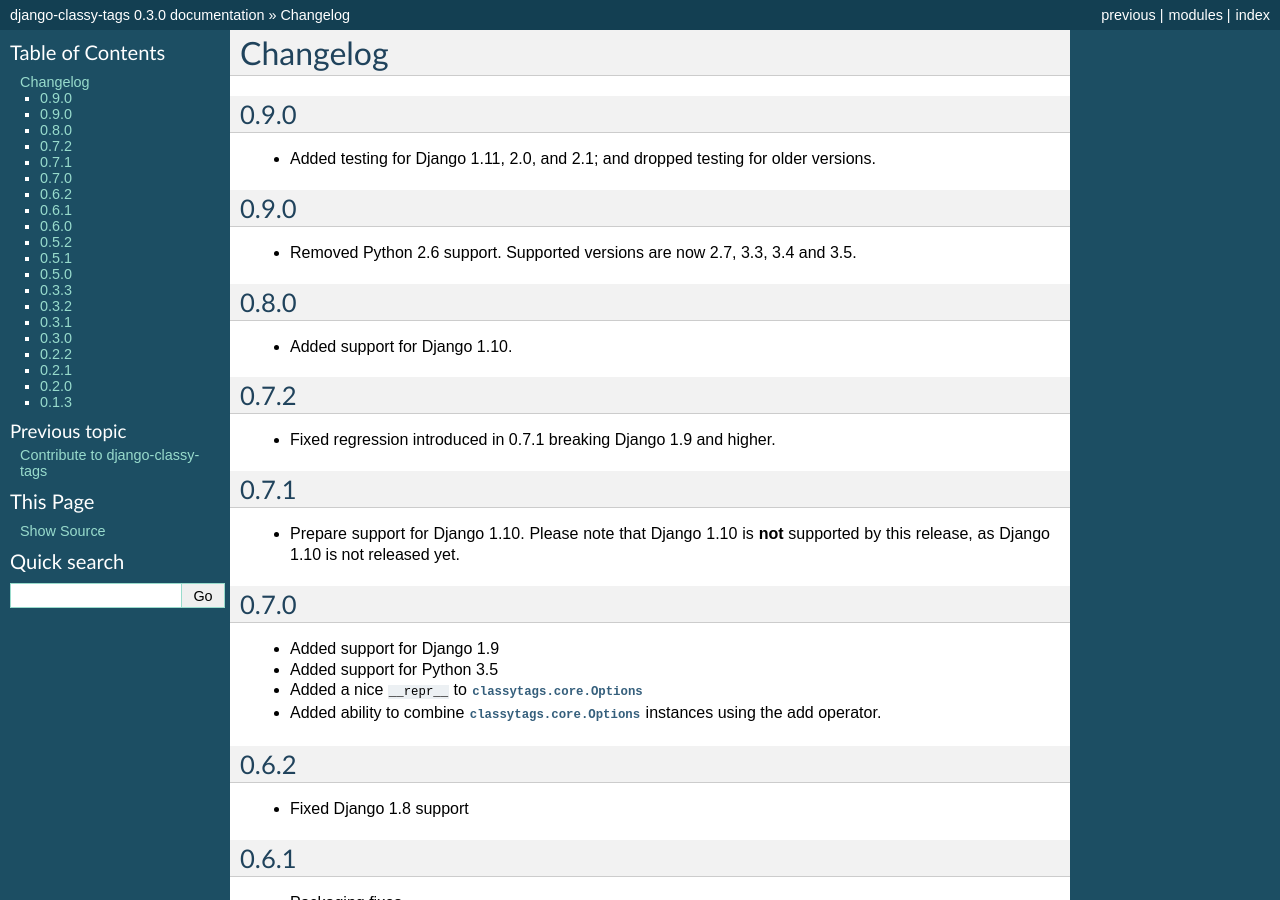
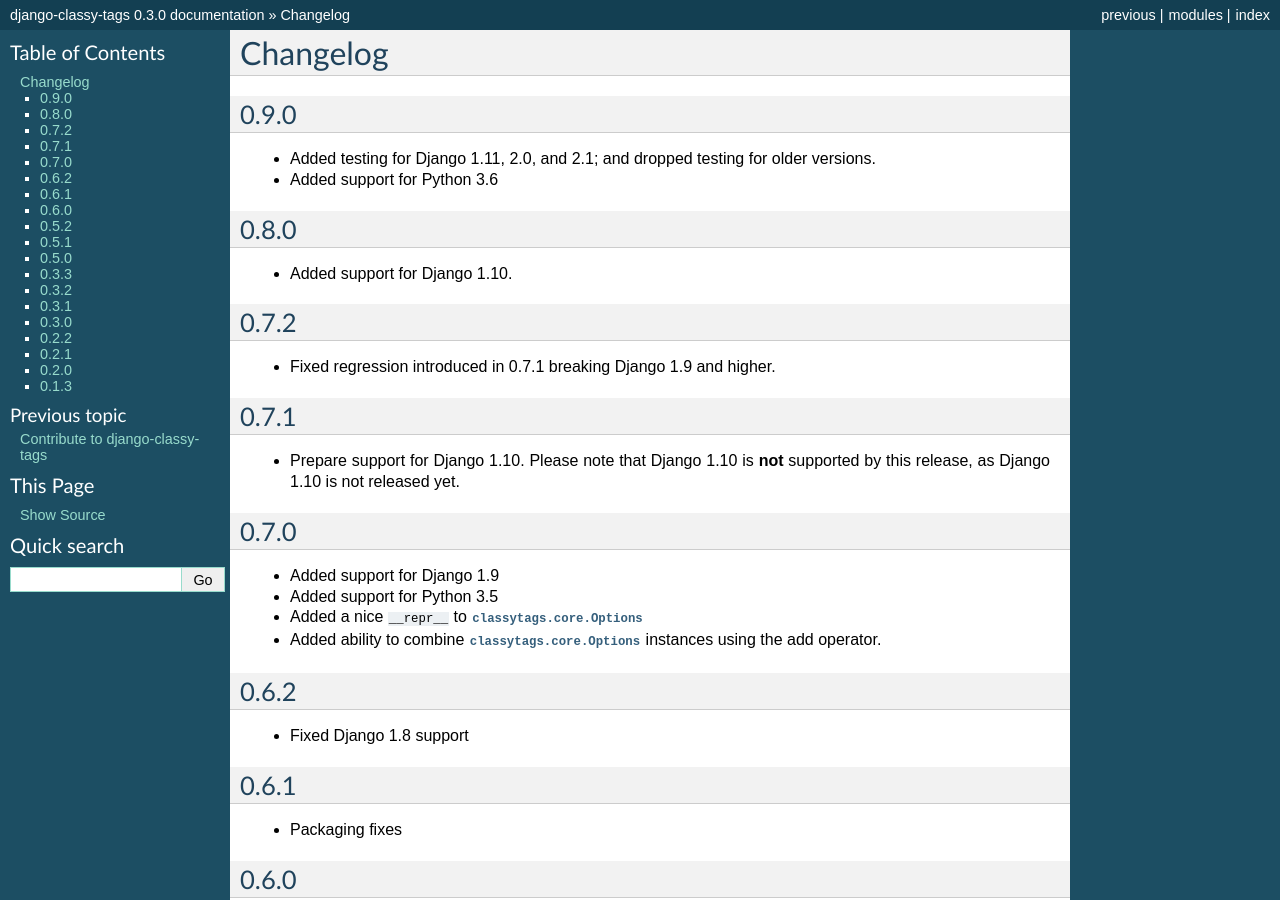
Before and after one commit to django-cms/django-classy-tags, a Sphinx documentation site: the page built from docs/changes.rst, in a window 1280 px wide and 900 px high. Built offline with Sphinx 7.4.7, drawn with Linux system fonts in a browser that asks for light colours.

Commit message:
added python 3.6 info

```diff
--- a/docs/changes.rst
+++ b/docs/changes.rst
@@ -8,12 +8,7 @@
 
 * Added testing for Django 1.11, 2.0, and 2.1; and dropped testing for older
   versions.
-
-*****
-0.9.0
-*****
-
-* Removed Python 2.6 support. Supported versions are now 2.7, 3.3, 3.4 and 3.5.
+* Added support for Python 3.6
 
 
 *****
```
Also changed, not shown: .travis.yml.
